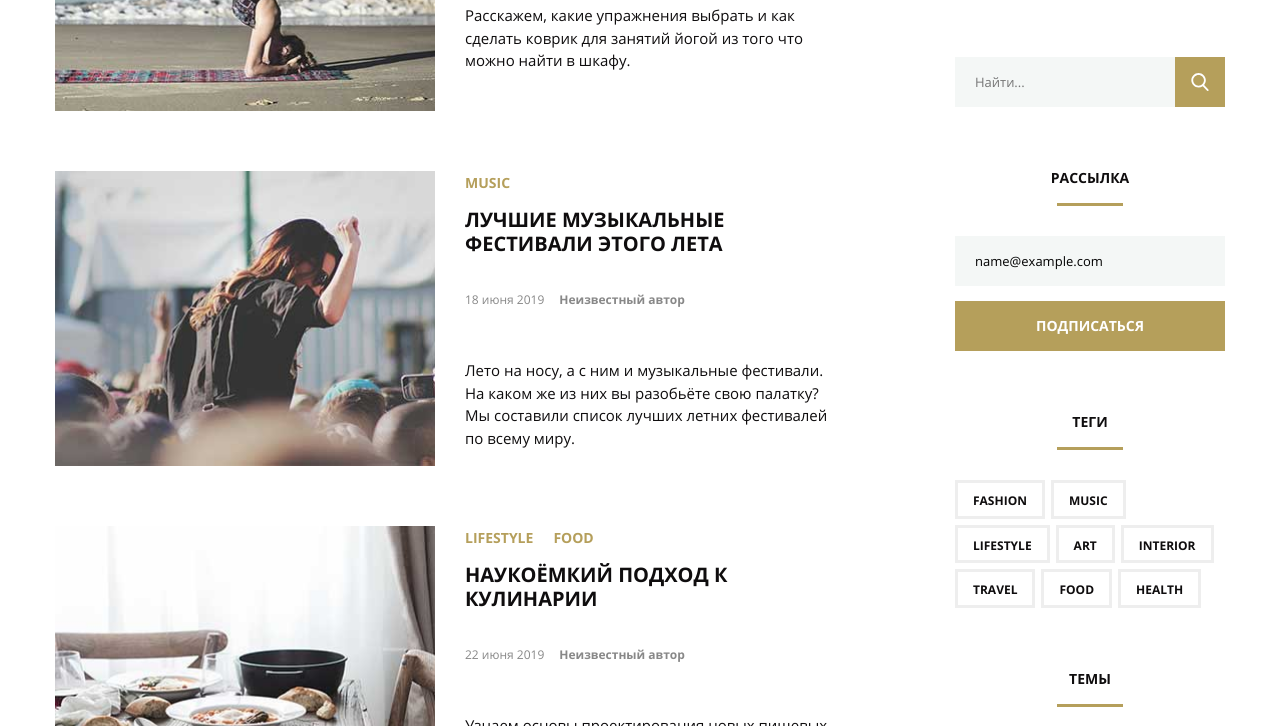
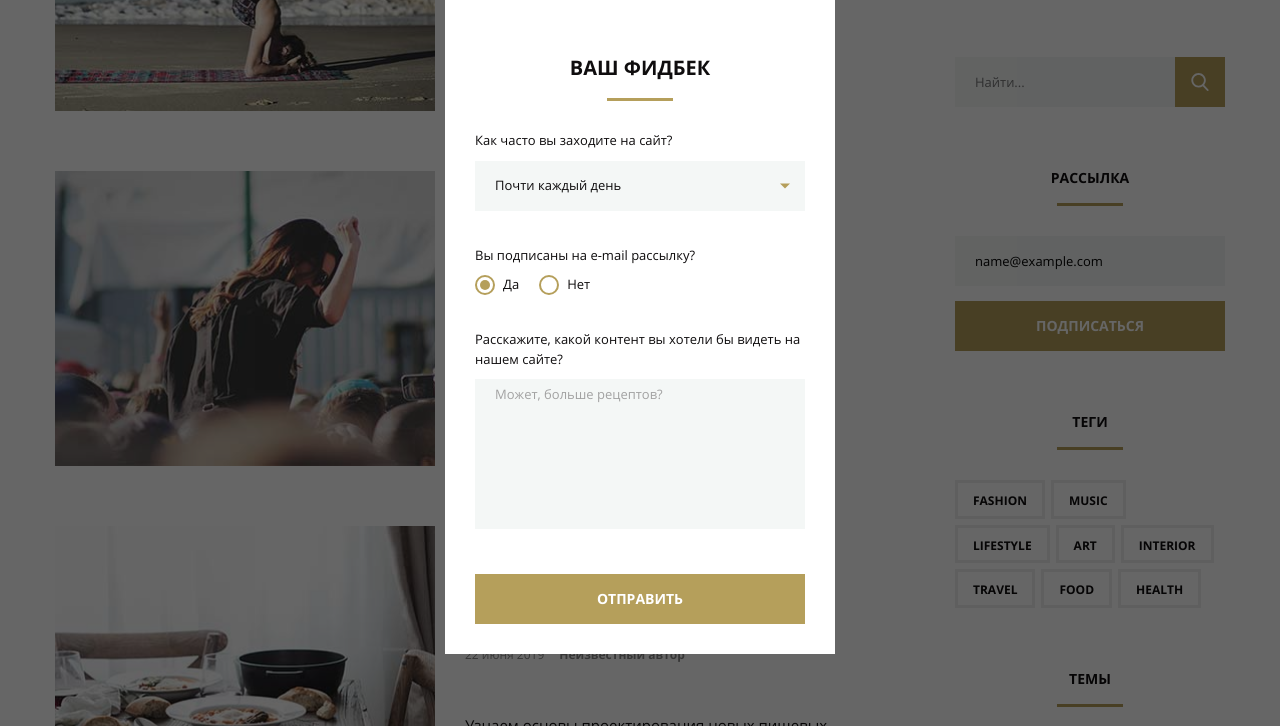
Before and after one commit to tide1983/diplom, a plain HTML site: page index.html in a window 1280 px wide. Both pictures are taken after typing "name@example.com" into the empty fields and a click on the button "ПОДПИСАТЬСЯ". Shown: the part 1527-2253 px from the top of the page. Drawn offline with nearby package versions, Linux system fonts and the light colour scheme.

Commit message:
Add files via upload

```diff
--- a/css/style.css
+++ b/css/style.css
@@ -668,3 +668,212 @@ button {
 .topic-item {
     text-transform: uppercase;
 }
+
+/* ==================== ВСПЛЫВАЮЩАЯ ФОРМА (ПОПАП) ==================== */
+.popup {
+    position: fixed;
+    top: 0;
+    left: 0;
+    width: 100%;
+    height: 100%;
+    z-index: 9999;
+    display: none;
+    align-items: center;
+    justify-content: center;
+}
+
+.popup--open {
+    display: flex;
+}
+
+.popup__overlay {
+    position: absolute;
+    top: 0;
+    left: 0;
+    width: 100%;
+    height: 100%;
+    background-color: rgba(0, 0, 0, 0.6);
+    cursor: pointer;
+}
+
+.popup__content {
+    position: relative;
+    width: 390px;
+    max-width: 90%;
+    background-color: #ffffff;
+    padding: 55px 30px 30px;
+    z-index: 10000;
+}
+
+.popup__close {
+    position: absolute;
+    top: -25px;
+    right: 0;
+    width: 18px;
+    height: 18px;
+    padding: 0;
+    background: none;
+    border: none;
+    cursor: pointer;
+}
+
+.popup__close img {
+    width: 100%;
+    height: 100%;
+    display: block;
+    filter: brightness(0) invert(1);
+}
+
+.popup__title {
+    font-size: 20px;
+    font-weight: 700;
+    text-transform: uppercase;
+    text-align: center;
+    color: #0f0d0e;
+    margin-bottom: 30px;
+}
+
+.popup__title::after {
+    content: '';
+    display: block;
+    width: 66px;
+    height: 3px;
+    background-color: #b59f5b;
+    margin: 15px auto 0;
+}
+
+/* Форма */
+.popup-form__group {
+    margin-bottom: 35px;
+}
+
+.popup-form__label {
+    display: block;
+    font-size: 13px;
+    font-weight: 400;
+    color: #0f0d0e;
+    margin-bottom: 10px;
+}
+
+/* Селект */
+.popup-form__select-wrapper {
+    position: relative;
+}
+
+.popup-form__select-wrapper::after {
+    content: '';
+    position: absolute;
+    top: 50%;
+    right: 15px;
+    transform: translateY(-50%);
+    width: 0;
+    height: 0;
+    border-left: 5px solid transparent;
+    border-right: 5px solid transparent;
+    border-top: 5px solid #b59f5b;
+    pointer-events: none;
+}
+
+.popup-form__select {
+    width: 100%;
+    height: 50px;
+    padding: 0 35px 0 20px;
+    font-size: 13px;
+    font-family: 'Open Sans', Arial, sans-serif;
+    color: #0f0d0e;
+    background-color: #f4f7f6;
+    border: none;
+    appearance: none;
+    cursor: pointer;
+}
+
+.popup-form__select:focus {
+    outline: 1px solid #b59f5b;
+}
+
+/* Радио-кнопки */
+.popup-form__radio-group {
+    display: flex;
+    gap: 20px;
+}
+
+.popup-form__radio {
+    display: flex;
+    align-items: center;
+    gap: 8px;
+    cursor: pointer;
+}
+
+.popup-form__radio input[type="radio"] {
+    display: none;
+}
+
+.popup-form__radio-custom {
+    width: 20px;
+    height: 20px;
+    border: 2px solid #b59f5b;
+    border-radius: 50%;
+    position: relative;
+}
+
+.popup-form__radio input[type="radio"]:checked + .popup-form__radio-custom::after {
+    content: '';
+    position: absolute;
+    top: 50%;
+    left: 50%;
+    transform: translate(-50%, -50%);
+    width: 10px;
+    height: 10px;
+    background-color: #b59f5b;
+    border-radius: 50%;
+}
+
+.popup-form__radio-text {
+    font-size: 13px;
+    color: #0f0d0e;
+}
+
+/* Поле ввода */
+.popup-form__input {
+    width: 100%;
+    height: 150px;
+    padding: 0 20px;
+    font-size: 13px;
+    font-family: 'Open Sans', Arial, sans-serif;
+    color: #0f0d0e;
+    background-color: #f4f7f6;
+    border: none;
+    box-sizing: border-box;
+    text-align: left;
+    line-height: 1;  /* Минимальная высота строки */
+}
+
+.popup-form__input:focus {
+    outline: 1px solid #b59f5b;
+}
+
+.popup-form__input::placeholder {
+    color: #a2a2a2;
+    text-align: left;
+    position: relative;
+    top: -60px;  /* Поднимаем placeholder вверх */
+}
+
+/* Кнопка отправки */
+.popup-form__button {
+    width: 100%;
+    height: 50px;
+    font-size: 14px;
+    font-weight: 700;
+    text-transform: uppercase;
+    color: #ffffff;
+    background-color: #b59f5b;
+    border: none;
+    cursor: pointer;
+    transition: background-color 0.2s;
+    margin-top: 10px;
+}
+
+.popup-form__button:hover {
+    background-color: #a08d4e;
+}
```
